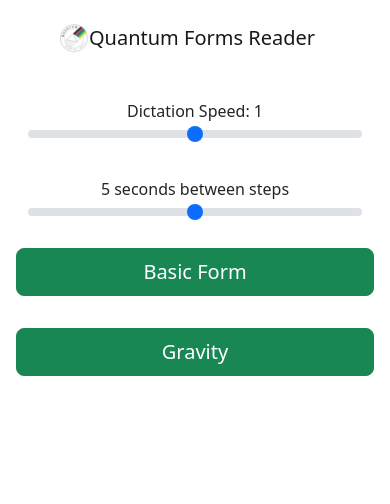
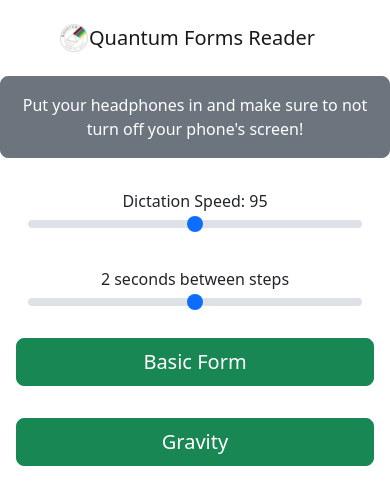
Before and after one commit to mlamina/forms-teacher, a React (Create React App) app: page / in a window 390 px wide. Shown: the top 504 px of the page. Built offline with nearby package versions, Linux system fonts and the light colour scheme.

Commit message:
Add wake lock to prevent mobile screens from turning off

```diff
--- a/src/App.js
+++ b/src/App.js
@@ -14,8 +14,8 @@ const MAX_SECONDS_BETWEEN_STEPS = 10;
 
 function App() {
 
-    const [timeBetweenSteps, setTimeBetweenSteps] = useState(5);
-    const [dictationSpeed, setDictationSpeed] = useState(1);
+    const [timeBetweenSteps, setTimeBetweenSteps] = useState(2);
+    const [dictationSpeed, setDictationSpeed] = useState(95);
 
 
     const changeDictationSpeed = (event) => {
@@ -43,6 +43,10 @@ function App() {
                     </a>
                 </div>
             </nav>
+            <Container className="p-3 mb-2 border border-secondary rounded rounded-3  bg-secondary text-white">
+
+                Put your headphones in and make sure to not turn off your phone's screen!
+            </Container>
             <Container>
                 <Form>
                     <Form.Group  as={Row} className="p-3" controlId="settingsForm.DictationSpeed">
--- a/src/FormPlayer.js
+++ b/src/FormPlayer.js
@@ -29,7 +29,7 @@ class FormPlayer extends React.Component {
             isPlaying: true,
             currentStep: 0
         }));
-
+        await this.requestWakeLock()
         await this.speak(this.props.name + ". Ready, begin.")
         while (this.state.isPlaying && this.state.currentStep < this.props.steps.length - 1) {
             await delay(1000 * this.props.secondsBetweenSteps)
@@ -48,8 +48,31 @@ class FormPlayer extends React.Component {
 
     }
 
+    async requestWakeLock() {
+        try {
+            this.wakeLock = await navigator.wakeLock.request('screen');
+            console.log("Successfully requested wake lock");
+        } catch (err) {
+            // the wake lock request fails - usually system related, such being low on battery
+            console.log(`${err.name}, ${err.message}`);
+        }
+    }
+
+    releaseWakeLock() {
+        if (this.wakeLock) {
+            try {
+                console.log("Releasing wake lock");
+                this.wakeLock.release()
+                this.wakeLock = undefined
+            } catch (err) {
+                // the wake lock request fails - usually system related, such being low on battery
+                console.log(`${err.name}, ${err.message}`);
+            }
+        }
+    }
+
     stop() {
-        console.log("Stopping")
+        this.releaseWakeLock()
         this.setState(prevState => ({
             isPlaying: false
         }));
```
